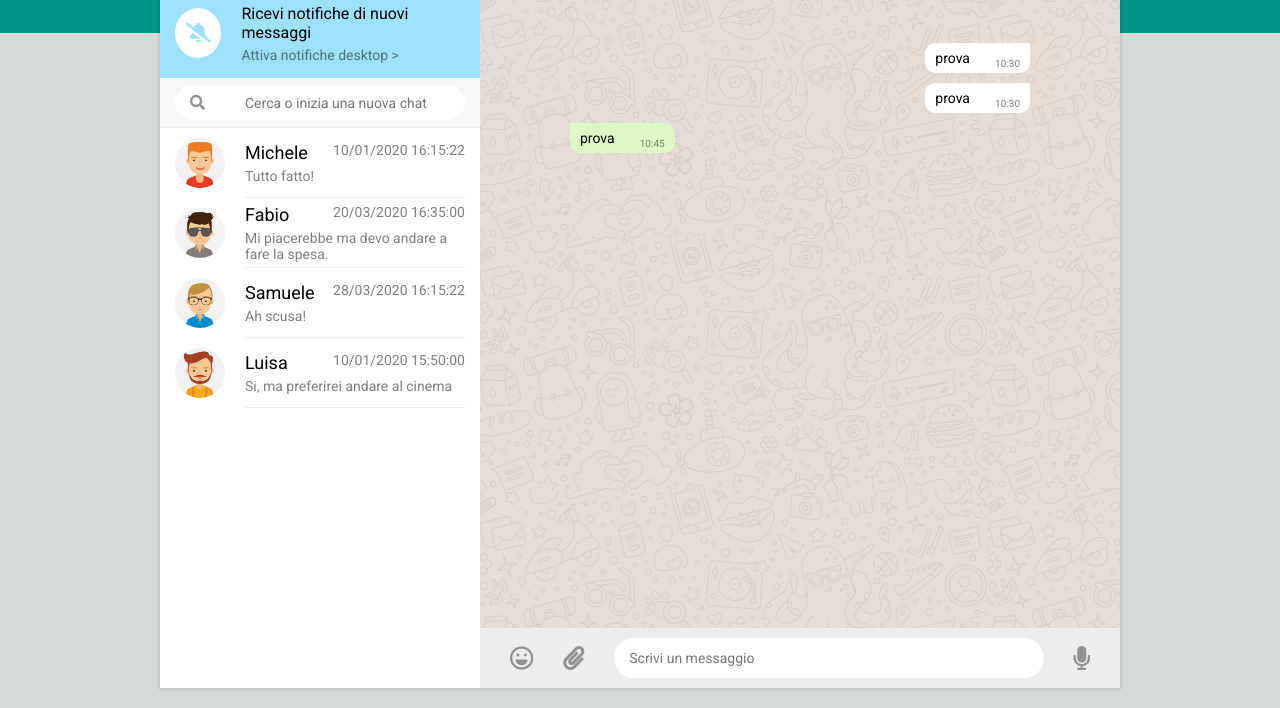
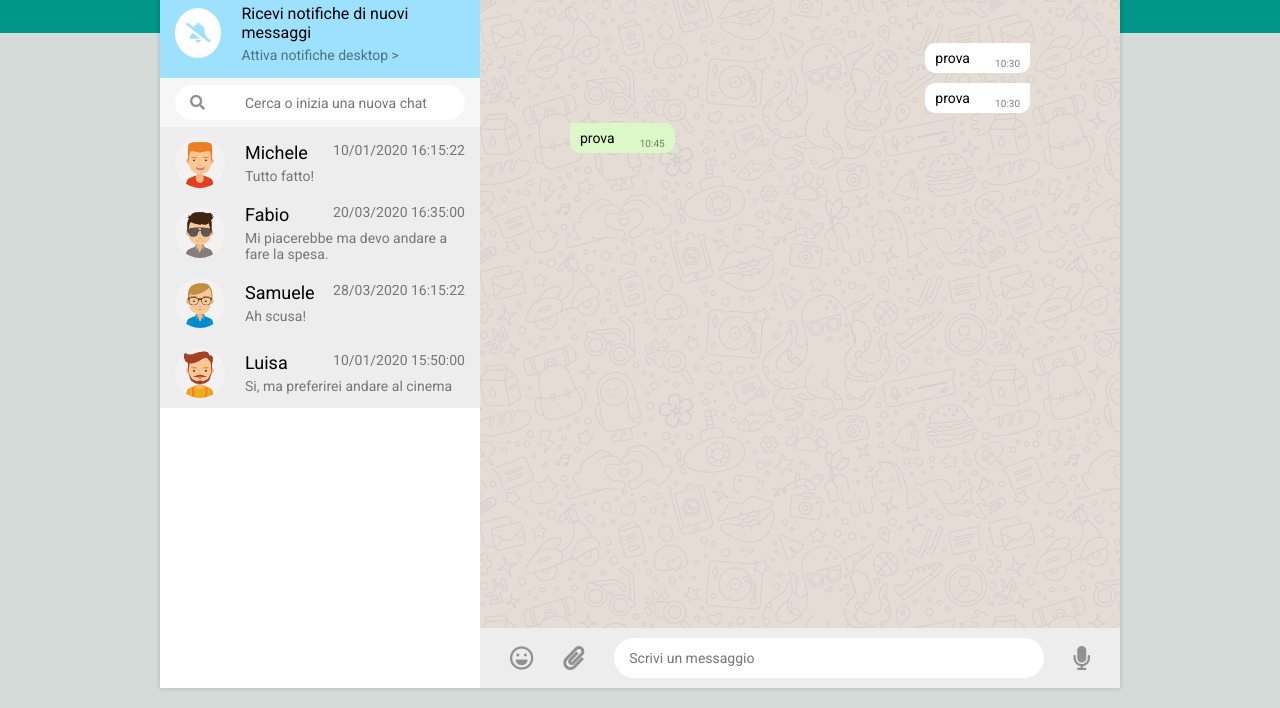
Before and after one commit to marcocanopoli/vue-boolzapp, a plain HTML site: page index.html in a window 1280 px wide. Shown: the part 92-800 px from the top of the page. Drawn offline with nearby package versions, Linux system fonts and the light colour scheme.

Commit message:
commented

```diff
--- a/css/style.css
+++ b/css/style.css
@@ -169,6 +169,13 @@ i {
     border-bottom: 1px solid #ededed;
     width: calc(100% - 100px);
 }
+.chat:hover {
+    background-color: #f6f6f6;
+}
+
+.active-chat {
+    background-color: #ededed;
+}
 
 .chat-pic {
     height: 50px;
--- a/index.html
+++ b/index.html
@@ -12,13 +12,25 @@
         <title>Boolzapp</title>
     </head>
     <body>
+        <!-- body wrapper -->
         <div class="body-wrapper">
+
+            <!-- bg bar -->
             <div class="top-bar"></div>
+            <!-- /bg bar -->
+
+            <!-- main window / Vue root -->
             <main id="root">
+
+                <!-- main left column -->
                 <div class="main-left">
+
+                    <!-- user info bar -->
                     <div class="user-bar">
                         <img id="user-pic" src="https://lh3.googleusercontent.com/ogw/ADGmqu88JKFdsgov-fjSoJjCUiUzhOMU7_GRTAC7-ZUA3w=s83-c-mo" alt="user profile pic">
                         <span class="username">Marco Canopoli</span>
+
+                        <!-- buttons -->
                         <div>
                             <a href="#">
                                 <i class="fas fa-spinner"></i>
@@ -30,7 +42,12 @@
                                 <i class="fas fa-ellipsis-v"></i>
                             </a>
                         </div>
+                        <!-- /buttons -->
+
                     </div>
+                    <!-- /user info bar -->
+
+                    <!-- notifications control -->
                     <div class="notifications">
                         <a id="bell-box" href="#">
                             <i class="fas fa-bell-slash"></i>
@@ -40,15 +57,22 @@
                             <a class="c-grey" href="#">Attiva notifiche desktop ></a>
                         </div>
                     </div>
+                    <!-- /notifications control -->
+
+                    <!-- chats search bar -->
                     <div class="search-box">
                         <div class="searchbar">
                             <i class="fas fa-search"></i>
                             <input type="text" placeholder="Cerca o inizia una nuova chat">
                         </div>
                     </div>
+                    <!-- chats search bar -->
+
+                    <!-- contacts & groups chats -->
                     <div class="chats-box">
 
-                        <div v-for="contact in contacts" class="chat">
+                        <!-- single contact chat -->
+                        <div v-for="contact in contacts" class="chat active-chat">
                             <img class="chat-pic" :src="getContactImg(contact)" alt="contact profile pic">
                             <div class="contact">
                                 <div class="name-date">
@@ -58,16 +82,26 @@
                                 <span class="chat-last-msg c-grey">{{ getLastMsg(contact).text }}</span>
                             </div>
                         </div>
+                        <!-- /single contact chat -->
 
                     </div>
+                    <!-- /contacts & groups chats -->
+
                 </div>
+                <!-- /main left column -->
+
+                <!-- main right column -->
                 <div class="main-right">
+
+                    <!-- current chat info -->
                     <div class="current-titlebar">
                         <img id="current-pic" src="img/avatar_1.jpg" alt="current chat pic">
                         <div class="current-info">
                             <span class="chat-name">Michele</span>
                             <span class="c-grey">Ultimo accesso oggi alle 16:23</span>
                         </div>
+
+                        <!-- actions -->
                         <div class="current-links">
                             <a href="#">
                                 <i class="fas fa-search"></i>
@@ -76,42 +110,71 @@
                                 <i class="fas fa-ellipsis-v"></i>
                             </a>
                         </div>
+                        <!-- /actions -->
+
                     </div>
+                    <!-- /current chat info -->
+
+                    <!-- current chat -->
                     <div class="chat-body">
+
                         <div class="user-msg">
                             <p class="msg-text">
                                 prova
                                 <span class="msg-time">10:30</span>
                             </p>
                         </div>
+
                         <div class="user-msg">
                             <p class="msg-text">
                                 prova
                                 <span class="msg-time">10:30</span>
                             </p>
                         </div>
+
                         <div class="chat-msg">
                             <p class="msg-text">
                                 prova
                                 <span class="msg-time">10:45</span>
                             </p>
                         </div>
+
                     </div>
+                    <!-- /current chat -->
+
                     <div class="new-message-bar">
+
+                        <!-- emojis -->
                         <a href="#">
                             <i class="far fa-laugh"></i>
                         </a>
+                        <!-- /emojis -->
+
+                        <!-- attach to msg-->
                         <a href="#">
                             <i class="fas fa-paperclip"></i>
                         </a>
+                        <!-- /attach to msg-->
+
+                        <!-- text msg input -->
                         <input class="new-message" type="text" placeholder="Scrivi un messaggio">
+                        <!-- /text msg input -->
+
+                        <!-- record  vocal message -->
                         <a href="#">
                             <i class="fas fa-microphone"></i>
                         </a>
+                        <!-- /record  vocal message -->
+
                     </div>
                 </div>
+                <!-- /main right column -->
+
             </main>
+            <!-- main window / Vue root -->
+
         </div>
+        <!-- /body wrapper -->
 
         <script src="js/script.js"></script>
     </body>
--- a/js/script.js
+++ b/js/script.js
@@ -86,9 +86,8 @@ var app = new Vue({
                     }
                 ],
             },
-        ]
-
-
+        ],
+        activeChatIndex: 0
     },
     methods: {
         getContactImg: function(contact) {
```
